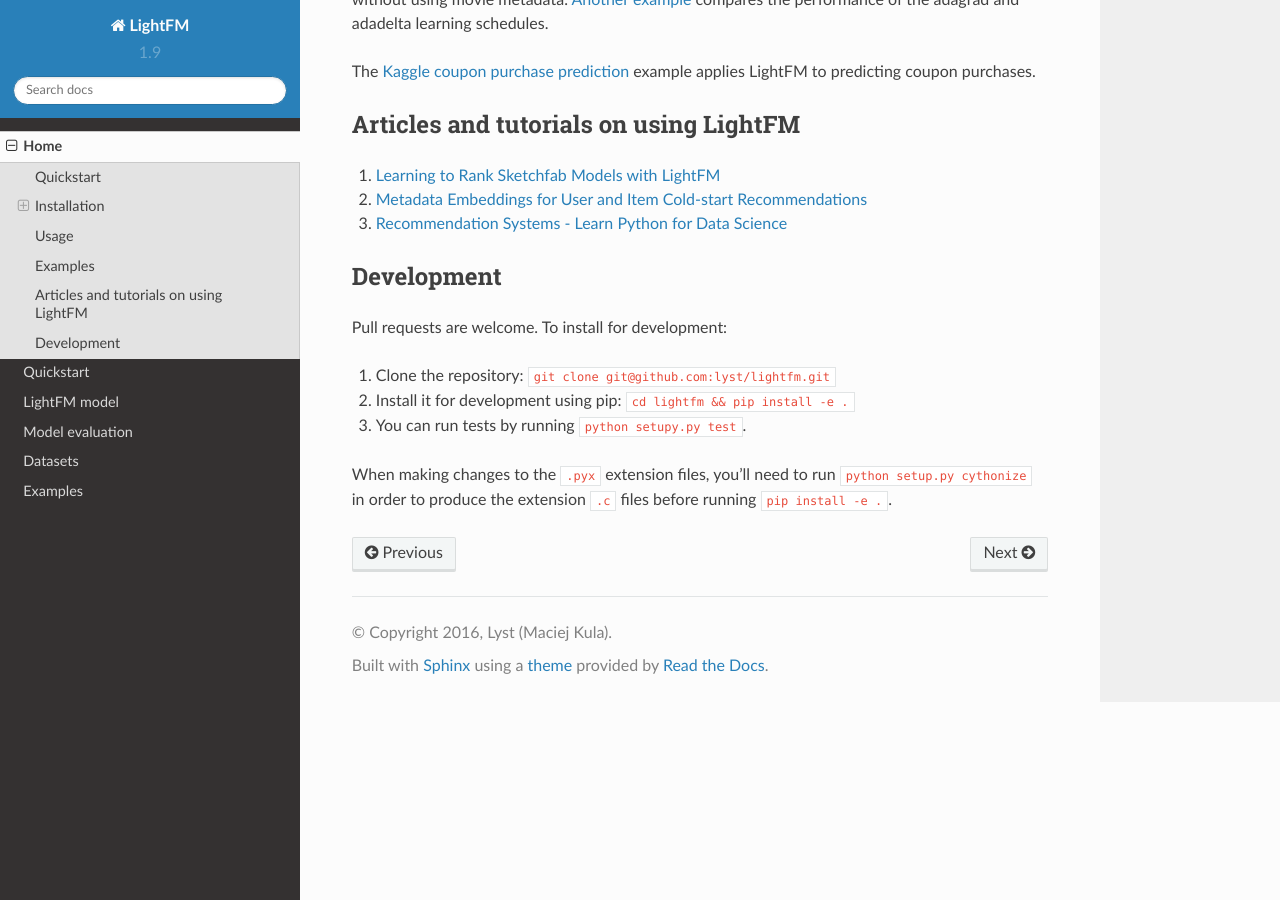
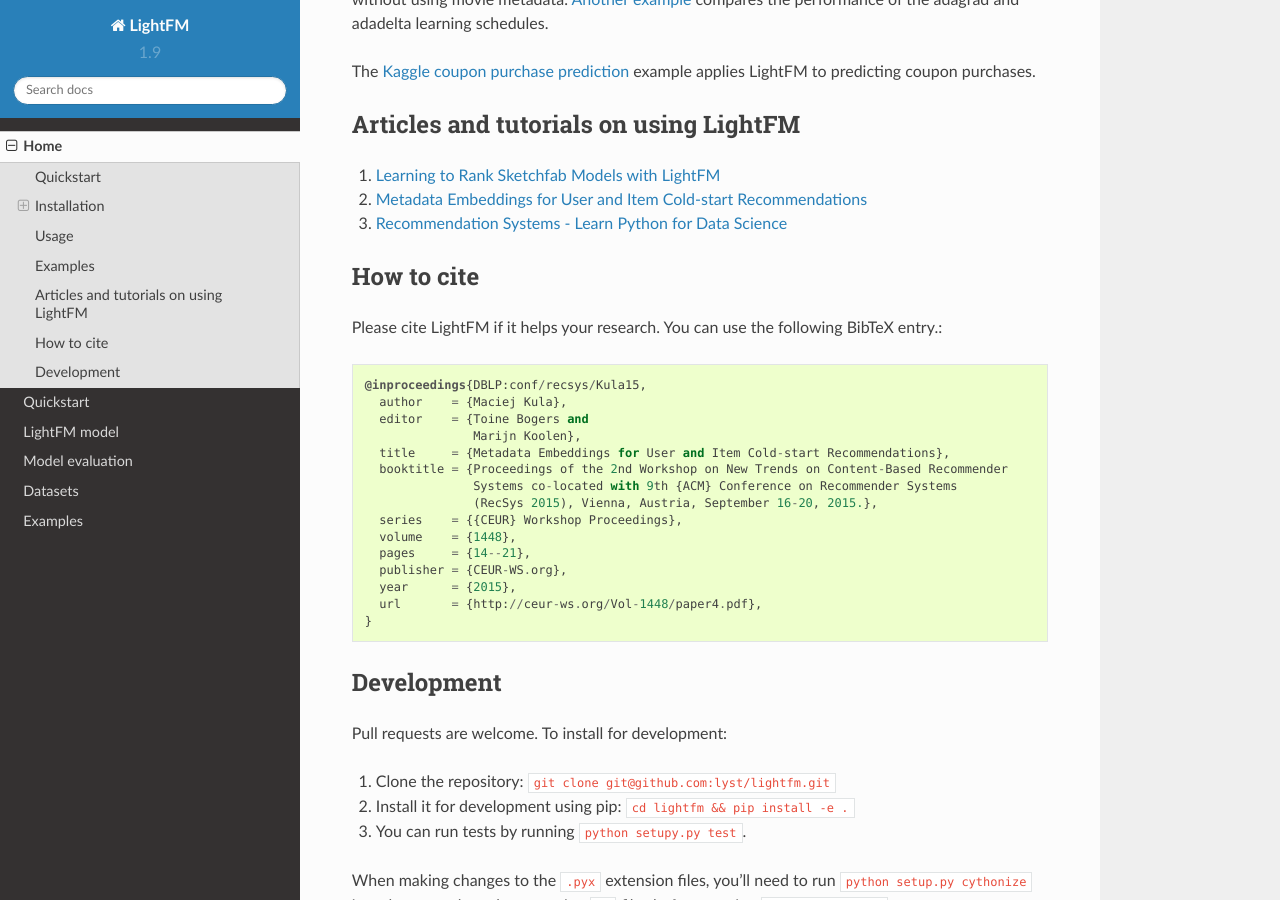
Before and after one commit to lyst/lightfm, a Sphinx documentation site: the page built from doc/home.rst, in a window 1280 px wide and 900 px high, scrolled down 2775 px. Built offline with Sphinx 7.4.7 and the Read the Docs theme 2.0.0, drawn with Linux system fonts in a browser that asks for light colours.

Commit message:
Add citation instructions.

```diff
--- a/doc/home.rst
+++ b/doc/home.rst
@@ -103,6 +103,29 @@
 2. `Metadata Embeddings for User and Item Cold-start Recommendations <http://building-babylon.net/2016/01/26/metadata-embeddings-for-user-and-item-cold-start-recommendations/>`_
 3. `Recommendation Systems - Learn Python for Data Science <https://www.youtube.com/watch?v=9gBC9R-msAk>`_
 
+
+How to cite
+-----------
+
+Please cite LightFM if it helps your research. You can use the following BibTeX entry.::
+
+    @inproceedings{DBLP:conf/recsys/Kula15,
+      author    = {Maciej Kula},
+      editor    = {Toine Bogers and
+                   Marijn Koolen},
+      title     = {Metadata Embeddings for User and Item Cold-start Recommendations},
+      booktitle = {Proceedings of the 2nd Workshop on New Trends on Content-Based Recommender
+                   Systems co-located with 9th {ACM} Conference on Recommender Systems
+                   (RecSys 2015), Vienna, Austria, September 16-20, 2015.},
+      series    = {{CEUR} Workshop Proceedings},
+      volume    = {1448},
+      pages     = {14--21},
+      publisher = {CEUR-WS.org},
+      year      = {2015},
+      url       = {http://ceur-ws.org/Vol-1448/paper4.pdf},
+    }
+
+
 Development
 -----------
 
```
Also changed, not shown: README.md (+20 -0 lines).
